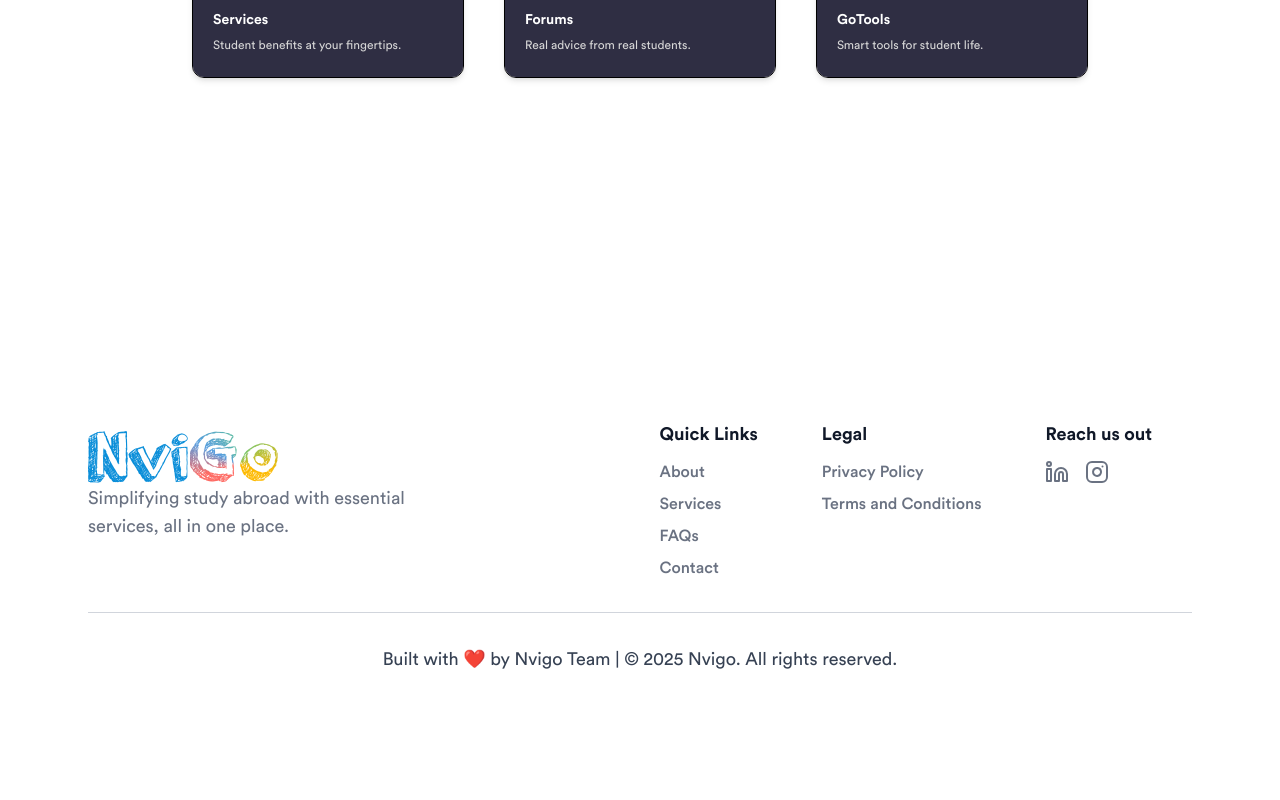
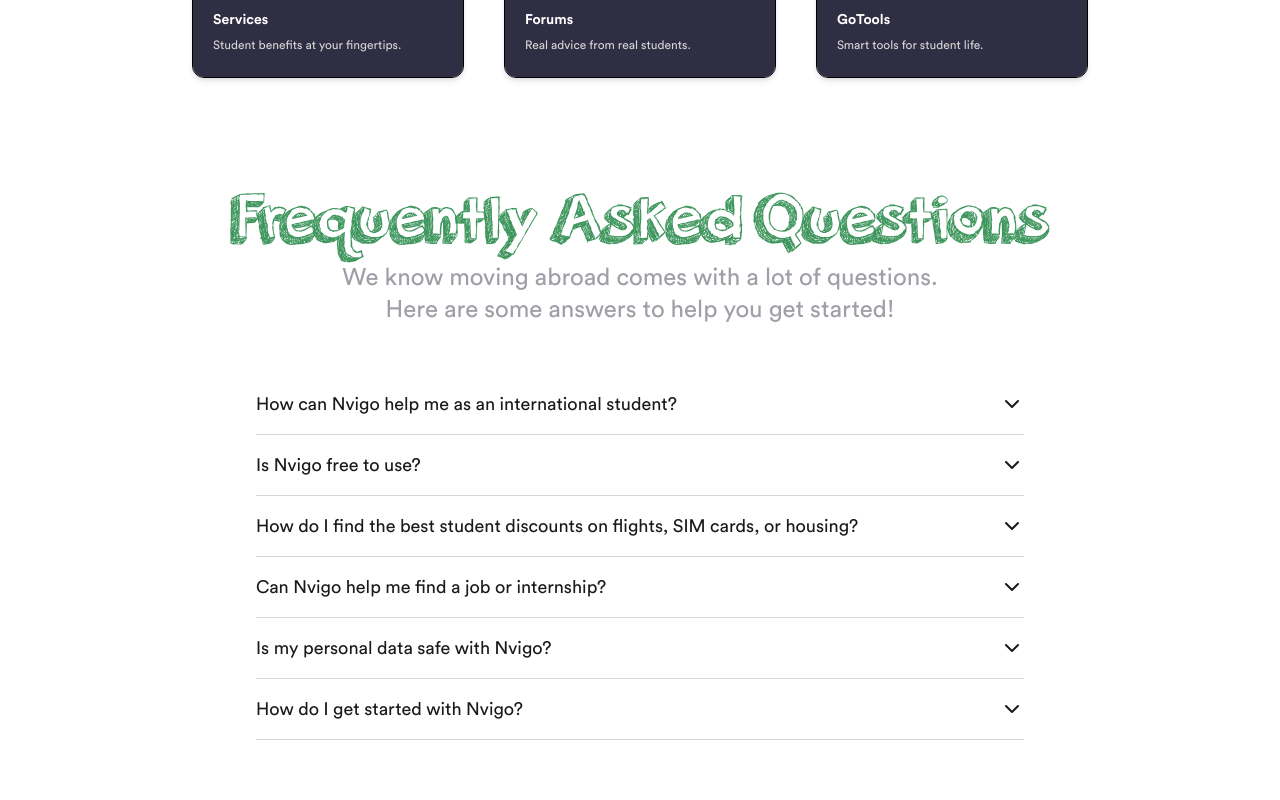
Before and after one commit to dev-nvigo/nvigo-client, a Next.js app: page / in a window 1280 px wide. Shown: the part 1900-2700 px from the top of the page. Before the commit the page ends 2593 px from the top, so only its background shows below. Built offline with nearby package versions, Linux system fonts and the light colour scheme.

Commit message:
Added FAQs section and fixed home layout

```diff
--- /dev/null
+++ b/src/app/(main)/home/FAQs.tsx
@@ -0,0 +1,44 @@
+"use client";
+
+import { useState } from "react";
+import { ChevronDown } from "lucide-react";
+import { faqs } from "@/data/faqs";
+import SubText from "@/components/ui/sub-text";
+import HeaderTwo from "@/components/ui/header2";
+
+
+export default function FAQs() {
+    const [openIndex, setOpenIndex] = useState<number | null>(null);
+
+    return (
+        <section className="flex flex-col md:items-center md:justify-center pt-16 pb-8 md:pb-16 w-full">
+            {/* Header */}
+            <div className="text-center flex flex-col">
+                <HeaderTwo className="text-[#3e965d]">Frequently Asked Questions</HeaderTwo>
+                <SubText>We know moving abroad comes with a lot of questions.</SubText>
+                <SubText>Here are some answers to help you get started!</SubText>
+            </div>
+
+            {/* FAQ List */}
+            <div className="md:w-full max-w-[90vw] md:max-w-3xl mt-6 md:mt-12 self-center">
+                {faqs.map((faq, index) => (
+                    <div key={index} className="border-b border-gray-300">
+                        <button
+                            className="w-full flex justify-between items-center py-4 text-left text-xs md:text-lg !font-circular-book focus:outline-none"
+                            onClick={() => setOpenIndex(openIndex === index ? null : index)}
+                        >
+                            {faq.question}
+                            <ChevronDown
+                                className={`min-w-5 min-h-5 flex-shrink-0 transition-transform duration-300 ${openIndex === index ? "rotate-180" : ""
+                                    }`}
+                            />
+                        </button>
+                        {openIndex === index && (
+                            <p className="text-gray-600 text-xs md:text-base !font-circular-book pb-4 px-4">{faq.answer}</p>
+                        )}
+                    </div>
+                ))}
+            </div>
+        </section>
+    );
+}
--- a/src/app/(main)/home/Features.tsx
+++ b/src/app/(main)/home/Features.tsx
@@ -9,7 +9,7 @@ import { COMINGSOON } from "@/components/ConstantLinks";
 
 const Features = () => {
     return (
-        <section className="w-full min-h-screen flex flex-col items-center text-center py-12 px-4 md:px-12 lg:px-20 mt-15 md:mt-0">
+        <section className="w-full flex flex-col items-center text-center py-12 px-4 md:px-12 lg:px-20 mt-15 md:mt-0">
             <div className="max-w-4xl px-6 flex flex-col md:block items-center md:items-start">
                 <HeaderOne type={2}>Things that&nbsp;</HeaderOne>
                 <HeaderTwo className="mt-3 text-c-red-0">Matter!</HeaderTwo>
--- a/src/app/(main)/page.tsx
+++ b/src/app/(main)/page.tsx
@@ -2,6 +2,7 @@ import React from "react";
 import Hero from "./home/hero/Hero";
 import Services from "./home/services/Services";
 import Features from "./home/Features";
+import FAQs from "./home/FAQs";
 
 
 const Home = () => {
@@ -10,6 +11,7 @@ const Home = () => {
       <Hero />
       <Services />
       <Features />
+      <FAQs />
     </div>
   );
 };
--- /dev/null
+++ b/src/data/faqs.ts
@@ -0,0 +1,26 @@
+export const faqs = [
+    {
+        question: "How can Nvigo help me as an international student?",
+        answer: "Nvigo assists with visa guidance, student discounts, housing options, and more to make your transition easier.",
+    },
+    {
+        question: "Is Nvigo free to use?",
+        answer: "Yes! Nvigo provides its services free of charge to students.",
+    },
+    {
+        question: "How do I find the best student discounts on flights, SIM cards, or housing?",
+        answer: "Nvigo partners with providers to offer exclusive student discounts on essential services.",
+    },
+    {
+        question: "Can Nvigo help me find a job or internship?",
+        answer: "Yes! Nvigo provides job and internship listings tailored for international students.",
+    },
+    {
+        question: "Is my personal data safe with Nvigo?",
+        answer: "Absolutely! Nvigo follows strict data protection policies to keep your information secure.",
+    },
+    {
+        question: "How do I get started with Nvigo?",
+        answer: "Simply sign up, explore resources, and connect with services tailored to your needs.",
+    },
+];
```
